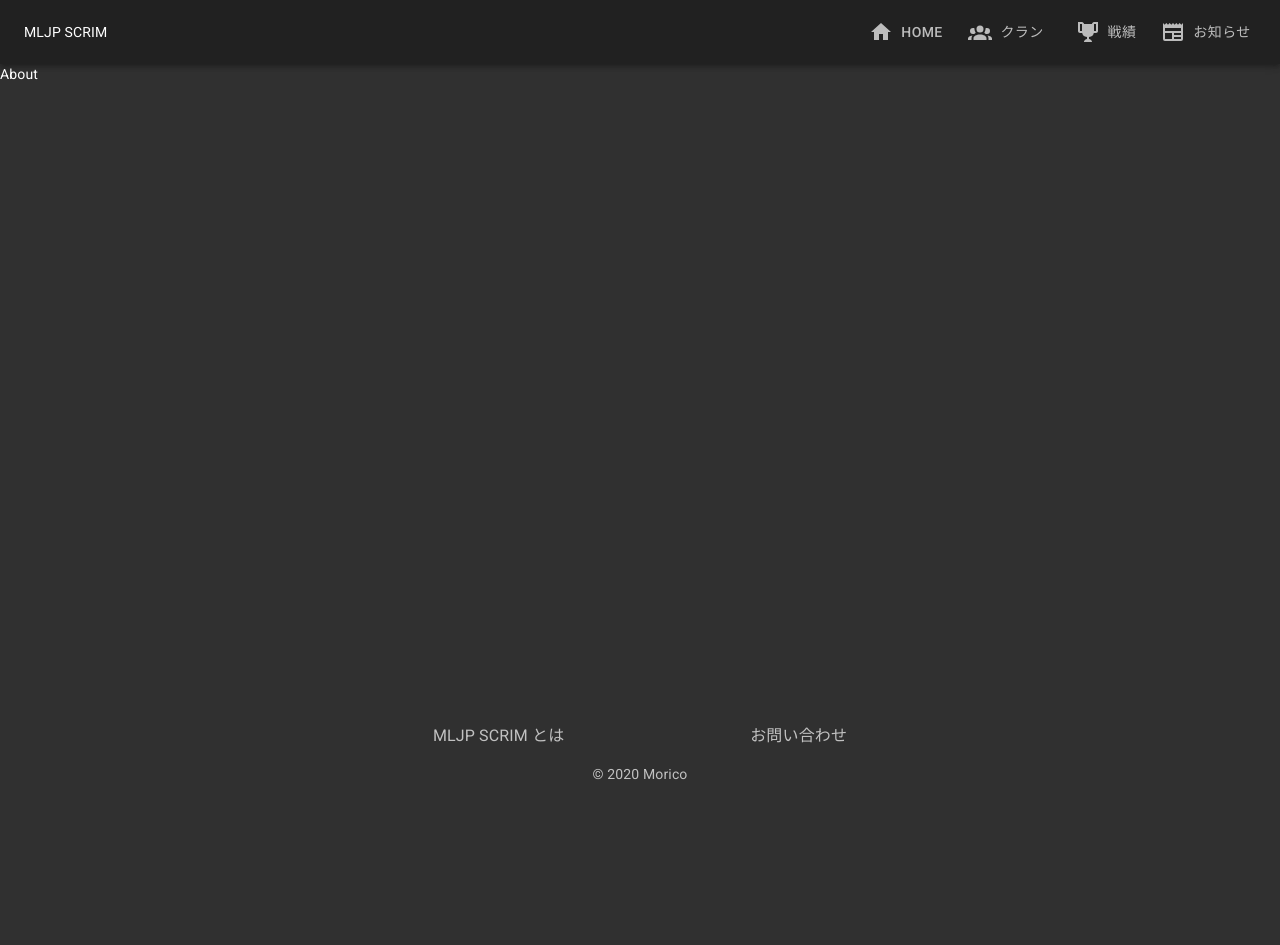
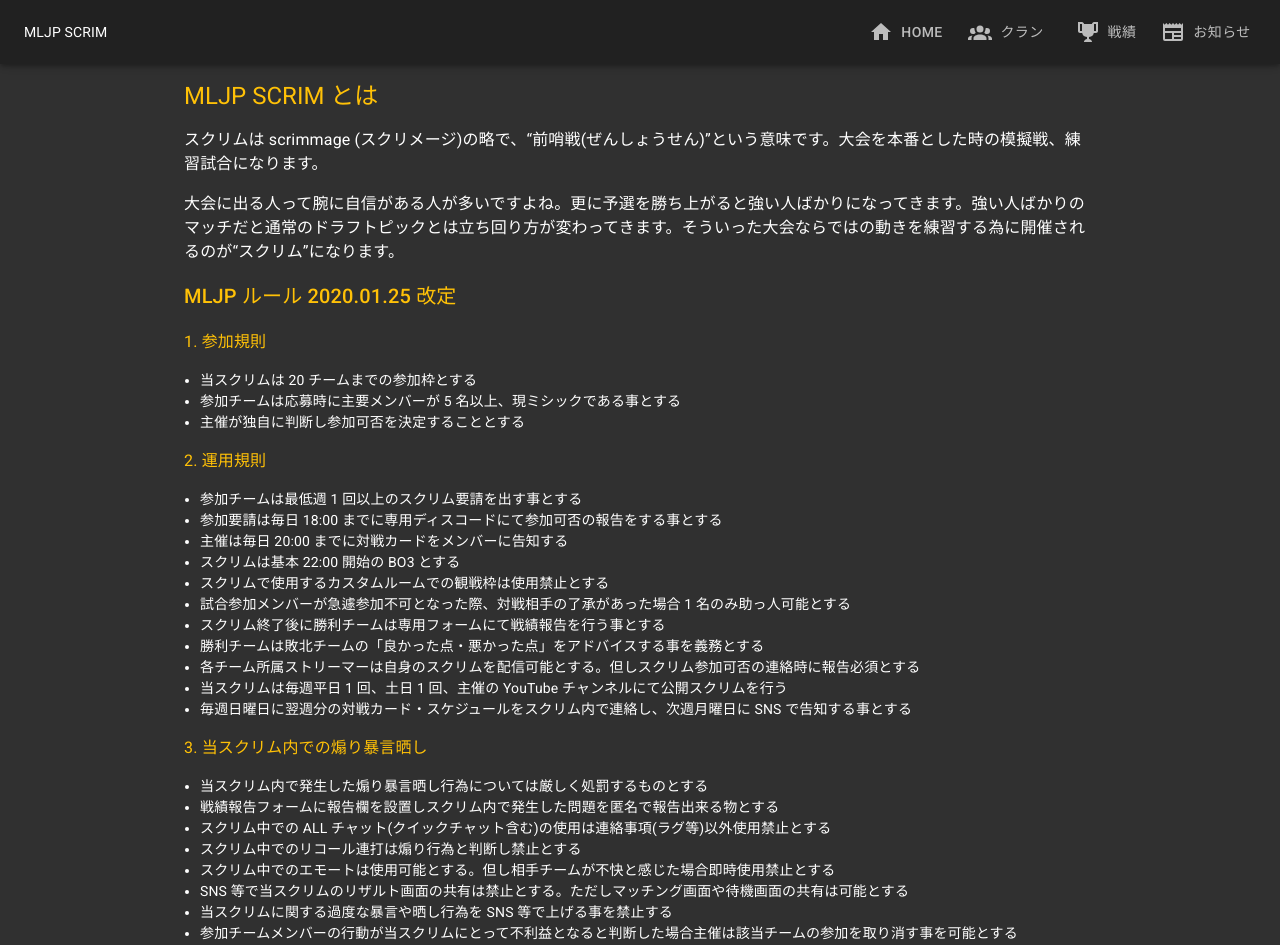
Before and after one commit to moriconomori/mljpscrim, a Next.js app: page /about in a window 1280 px wide. Shown: the top 945 px of the page. Before the commit the page ends 800 px from the top, so only its background shows below. Built offline with nearby package versions, Linux system fonts and the light colour scheme.

Commit message:
/about ページを作成

```diff
--- a/src/pages/about.jsx
+++ b/src/pages/about.jsx
@@ -1,5 +1,126 @@
+import React from 'react';
+import Container from '@material-ui/core/Container';
+import Typography from '@material-ui/core/Typography';
+import Box from '@material-ui/core/Box';
+
 const About = () => {
-  return 'About';
+  return (
+    <Container maxWidth="md">
+      <Box mt={2}>
+        <Typography variant="h5" component="h1" color="primary">
+          MLJP SCRIM とは
+        </Typography>
+      </Box>
+
+      <Typography variant="body1" component="section">
+        <p>
+          スクリムは scrimmage
+          (スクリメージ)の略で、&ldquo;前哨戦(ぜんしょうせん)&rdquo;という意味です。大会を本番とした時の模擬戦、練習試合になります。
+        </p>
+        <p>
+          大会に出る人って腕に自信がある人が多いですよね。更に予選を勝ち上がると強い人ばかりになってきます。強い人ばかりのマッチだと通常のドラフトピックとは立ち回り方が変わってきます。そういった大会ならではの動きを練習する為に開催されるのが&ldquo;スクリム&rdquo;になります。
+        </p>
+      </Typography>
+
+      <Box mb={2}>
+        <Typography variant="h6" component="h2" color="primary">
+          MLJP ルール 2020.01.25 改定
+        </Typography>
+      </Box>
+
+      <Typography variant="subtitle1" component="h3" color="primary">
+        1. 参加規則
+      </Typography>
+
+      <ul>
+        <li>当スクリムは 20 チームまでの参加枠とする</li>
+        <li>
+          参加チームは応募時に主要メンバーが 5 名以上、現ミシックである事とする
+        </li>
+        <li>主催が独自に判断し参加可否を決定することとする</li>
+      </ul>
+
+      <Typography variant="subtitle1" component="h3" color="primary">
+        2. 運用規則
+      </Typography>
+
+      <ul>
+        <li>参加チームは最低週 1 回以上のスクリム要請を出す事とする</li>
+        <li>
+          参加要請は毎日 18:00
+          までに専用ディスコードにて参加可否の報告をする事とする
+        </li>
+        <li>主催は毎日 20:00 までに対戦カードをメンバーに告知する</li>
+        <li>スクリムは基本 22:00 開始の BO3 とする</li>
+        <li>スクリムで使用するカスタムルームでの観戦枠は使用禁止とする</li>
+        <li>
+          試合参加メンバーが急遽参加不可となった際、対戦相手の了承があった場合 1
+          名のみ助っ人可能とする
+        </li>
+        <li>
+          スクリム終了後に勝利チームは専用フォームにて戦績報告を行う事とする
+        </li>
+        <li>
+          勝利チームは敗北チームの「良かった点・悪かった点」をアドバイスする事を義務とする
+        </li>
+        <li>
+          各チーム所属ストリーマーは自身のスクリムを配信可能とする。但しスクリム参加可否の連絡時に報告必須とする
+        </li>
+        <li>
+          当スクリムは毎週平日 1 回、土日 1 回、主催の YouTube
+          チャンネルにて公開スクリムを行う
+        </li>
+        <li>
+          毎週日曜日に翌週分の対戦カード・スケジュールをスクリム内で連絡し、次週月曜日に
+          SNS で告知する事とする
+        </li>
+      </ul>
+
+      <Typography variant="subtitle1" component="h3" color="primary">
+        3. 当スクリム内での煽り暴言晒し
+      </Typography>
+
+      <ul>
+        <li>
+          当スクリム内で発生した煽り暴言晒し行為については厳しく処罰するものとする
+        </li>
+        <li>
+          戦績報告フォームに報告欄を設置しスクリム内で発生した問題を匿名で報告出来る物とする
+        </li>
+        <li>
+          スクリム中での ALL
+          チャット(クイックチャット含む)の使用は連絡事項(ラグ等)以外使用禁止とする
+        </li>
+        <li>スクリム中でのリコール連打は煽り行為と判断し禁止とする</li>
+        <li>
+          スクリム中でのエモートは使用可能とする。但し相手チームが不快と感じた場合即時使用禁止とする
+        </li>
+        <li>
+          SNS
+          等で当スクリムのリザルト画面の共有は禁止とする。ただしマッチング画面や待機画面の共有は可能とする
+        </li>
+        <li>
+          当スクリムに関する過度な暴言や晒し行為を SNS 等で上げる事を禁止する
+        </li>
+        <li>
+          参加チームメンバーの行動が当スクリムにとって不利益となると判断した場合主催は該当チームの参加を取り消す事を可能とする
+        </li>
+        <li>
+          基本は厳重注意だが極めて悪質と判断した場合のみ注意無しで参加を取り消す
+        </li>
+      </ul>
+      <style jsx>{`
+        ul {
+          padding-inline-start: 16px;
+        }
+        li {
+          line-height: 1.5;
+        }
+      `}</style>
+
+      <Typography variant="body1">以上</Typography>
+    </Container>
+  );
 };
 
 export default About;
```
